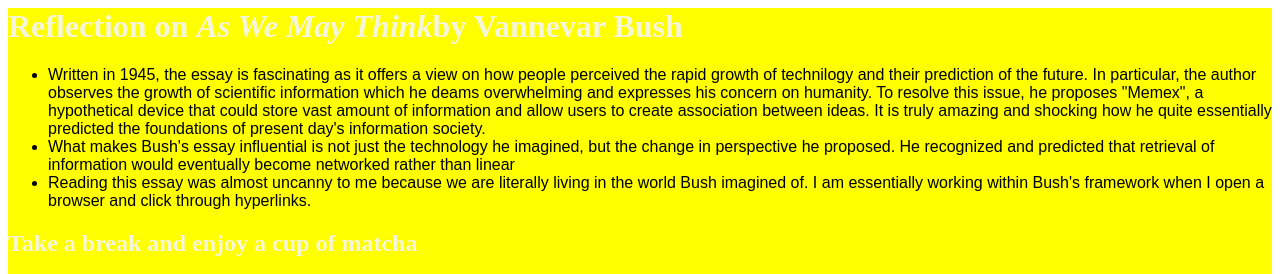
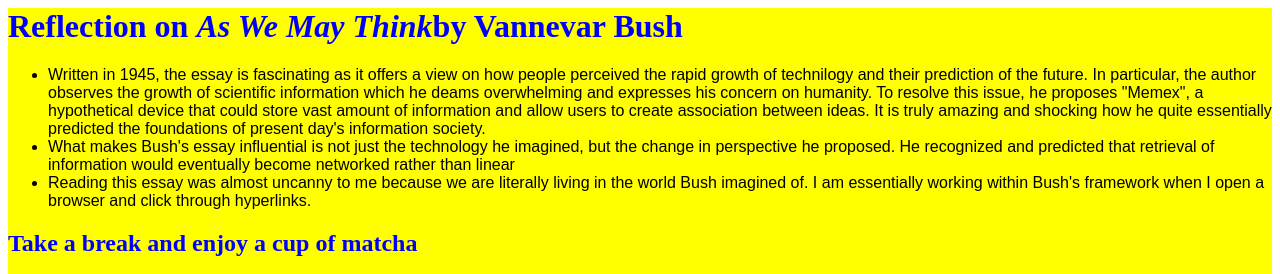
Before and after one commit to ireneyujihee/ireneyujihee.github.io, a plain HTML site: page ireneyujihee.github.io/index.html in a window 1280 px wide. Shown: the top 274 px of the page. Drawn offline with Linux system fonts and the light colour scheme; grey boxes are pictures that could not be loaded.

Commit message:
Update index.html

```diff
--- a/ireneyujihee.github.io/index.html
+++ b/ireneyujihee.github.io/index.html
@@ -4,13 +4,13 @@
     </head>
     <body>
         <main style="background-color: yellow;">
-            <h1 style = "color:beige; font-size:40 px; font-family:'Times New Roman', Times, serif;">Reflection on <em>As We May Think</em>by Vannevar Bush</h1>
+            <h1 style = "color:blue; font-size:40 px; font-family:'Times New Roman', Times, serif;">Reflection on <em>As We May Think</em>by Vannevar Bush</h1>
             <ul>
                 <li style = "color: black; font-size:25 px; font-family:Arial, Helvetica, sans-serif;">Written in 1945, the essay is fascinating as it offers a view on how people perceived the rapid growth of technilogy and their prediction of the future. In particular, the author observes the growth of scientific information which he deams overwhelming and expresses his concern on humanity. To resolve this issue, he proposes "Memex", a hypothetical device that could store vast amount of information and allow users to create association between ideas. It is truly amazing and shocking how he quite essentially predicted the foundations of present day's information society.</li>
                 <li style = "color: black; font-size:25 px; font-family:Arial, Helvetica, sans-serif;">What makes Bush's essay influential is not just the technology he imagined, but the change in perspective he proposed. He recognized and predicted that retrieval of information would eventually become networked rather than linear </li>
                 <li style = "color: black; font-size:25 px; font-family:Arial, Helvetica, sans-serif;">Reading this essay was almost uncanny to me because we are literally living in the world Bush imagined of. I am essentially working within Bush's framework when I open a browser and click through hyperlinks. </li>
             </ul>
-            <h2 style= "color:beige; font-size:40 px; font-family:'Times New Roman', Times, serif;">Take a break and enjoy a cup of matcha</h2>
+            <h2 style= "color:blue; font-size:40 px; font-family:'Times New Roman', Times, serif;">Take a break and enjoy a cup of matcha</h2>
             <img src="https://png.pngtree.com/png-vector/20250528/ourmid/pngtree-iced-matcha-latte-in-a-plastic-cup-png-image_16393408.png">
         </main>
     </body>
```
